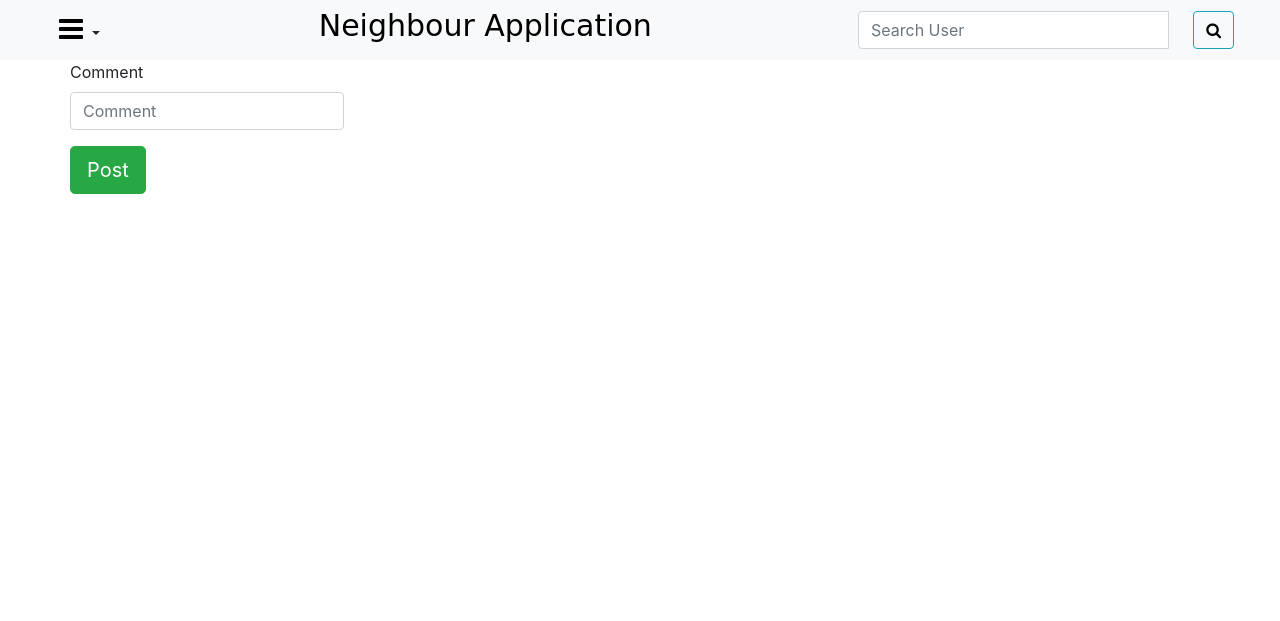
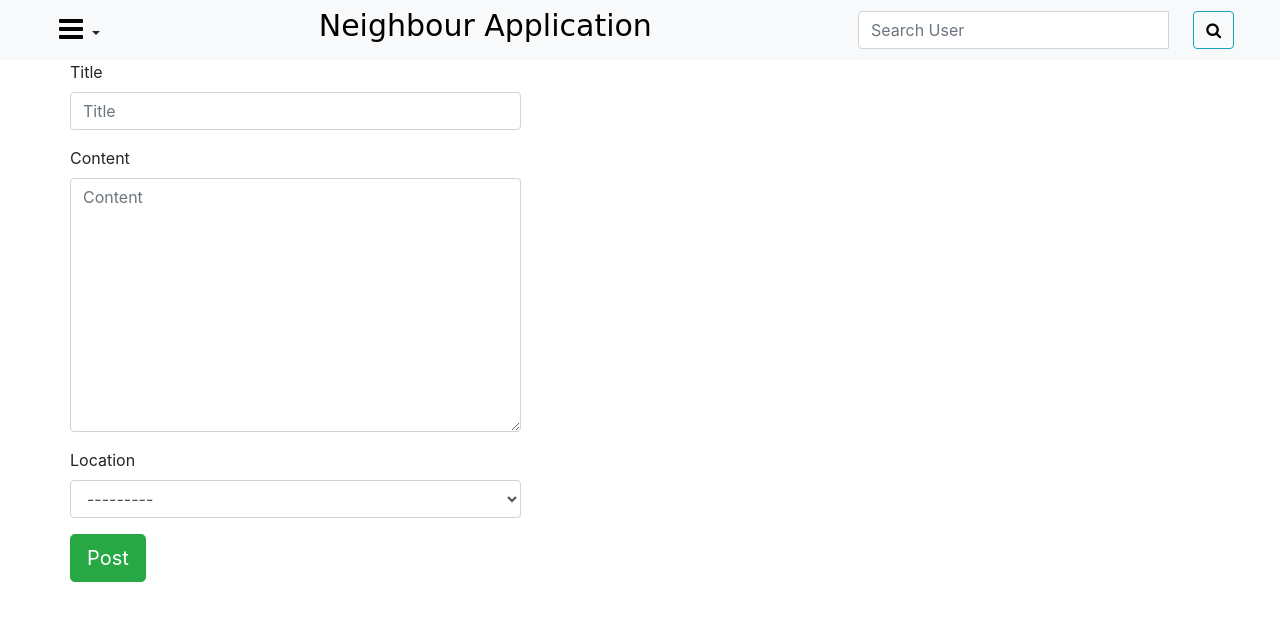
Before and after one commit to dukundejeanne/neighbourhood_django, a Django app: page /comment/1/ in a window 1280 px wide. Shown: the top 621 px of the page. Run offline with Django 3.2, Linux system fonts and the light colour scheme; the visitor is signed in with stand-in values (Sample User, id 1); data that the repository does not hold is empty; some libraries are stand-ins or nearby versions; some web fonts are replaced.

```diff
--- a/neighbourapp/admin.py
+++ b/neighbourapp/admin.py
@@ -2,9 +2,9 @@ from django.contrib import admin
 
 # Register your models here.
 from django.contrib import admin
-from .models import Profile,Comment,Neighbour,Rates
+from .models import Profile,Neighbour,Rates
 
 admin.site.register(Profile)
-admin.site.register(Comment)
+# admin.site.register(Comment)
 admin.site.register(Rates)
 admin.site.register(Neighbour)
--- a/neighbourapp/forms.py
+++ b/neighbourapp/forms.py
@@ -1,4 +1,4 @@
-from .models import Neighbour,Comment,Profile,User,Rates
+from .models import Neighbour,Post,Profile,User,Rates
 from django import forms
 from django.forms import ModelForm,Textarea,IntegerField
 
@@ -10,10 +10,10 @@ class NewNeighbourForm(forms.ModelForm):
         #     'tags': forms.CheckboxSelectMultiple(),
         # }
 
-class CommentForm(forms.ModelForm):
+class PostForm(forms.ModelForm):
     class Meta:
-        model=Comment
-        exclude=['comment_image','posted_by','profile']
+        model=Post
+        exclude=['user','date_posted']
 
 class UpdatebioForm(forms.ModelForm):
     class Meta:
@@ -24,10 +24,10 @@ class VotesForm(forms.ModelForm):
         model=Rates
         fields=('design','usability','content')
 
-class ReviewForm(forms.ModelForm):
-    class Meta:
-        model=Comment
-        fields=('comment',)
+# class ReviewForm(forms.ModelForm):
+#     class Meta:
+#         model=Comment
+#         fields=('comment',)
 
 class NewsLetterForm(forms.Form):
     your_name=forms.CharField(label='First Name', max_length=40)
--- a/neighbourapp/models.py
+++ b/neighbourapp/models.py
@@ -4,16 +4,6 @@ from tinymce.models import HTMLField
 from django.core.validators import MaxValueValidator
 # Create your models here.
 class Neighbour(models.Model):
-    # title=models.CharField(max_length=30)
-    # description=models.TextField(max_length=300)
-    # image=models.ImageField(upload_to='images_galleries/')
-    # user=models.ForeignKey(User,on_delete=models.CASCADE, blank=True,related_name="images")
-    # # comments=models.TextField(blank=True)
-    # post = HTMLField(null=True)
-    # # comments=models.ForeignKey(Comment)
-    # likes=models.IntegerField(default=0)
-    # link=models.TextField(max_length=130)
-    # pub_date=models.DateTimeField(auto_now_add=True,null=True)
     name=models.CharField(max_length=30)
     location=models.TextField(max_length=300)
     image=models.ImageField(upload_to='images_galleries/')
@@ -45,7 +35,9 @@ class Profile(models.Model):
     user=models.OneToOneField(User, on_delete=models.CASCADE,blank=True,related_name="profile")
     name=models.CharField(max_length=200,null=True,default="bio")
     email=models.EmailField(max_length=200,null=True)
-    neighborhood=models.ForeignKey(Neighbour,null=True)
+
+    location=models.CharField(max_length=100,null=True)
+    neighborhood=models.ForeignKey(Neighbour, on_delete=models.CASCADE,null=True)
     def save_prof(self):
         self.save()
 
@@ -65,19 +57,6 @@ class Profile(models.Model):
     def __str__(self):
         return self.user.username
 
-class Comment(models.Model):
-    posted_by=models.ForeignKey(Profile, on_delete=models.CASCADE,null=True)
-    # comment_image=models.ForeignKey(Project,on_delete=models.CASCADE,null=True)
-    comment=models.CharField(max_length=20,null=True)
-
-    def save_com(self):
-        self.save()
-
-    def get_comment(self,id):
-        comments=Comment.objects.filter(image_id=id)
-        return comments
-    def __str__(self):
-        return self.posted_by
 
 class NewsLetterRecients(models.Model):
     name=models.CharField(max_length=30)
--- a/neighbourapp/templates/comment_form.html
+++ b/neighbourapp/templates/comment_form.html
@@ -19,7 +19,7 @@
      <div class="row">
 
 
-  <form  action="{%url 'comment' image_id%}" method="post" enctype="multipart/form-data">
+  <form  action="{%url 'post' image_id%}" method="post" enctype="multipart/form-data">
     {%csrf_token%}
 
     {% bootstrap_form form%}
--- a/neighbourapp/templates/index.html
+++ b/neighbourapp/templates/index.html
@@ -54,10 +54,7 @@
 
 
 
-  {% for com in image.comment_set.all %}
-  <p>{{com.comment}}</p>
-  {% endfor %}
-  <p><a href="{% url 'comment' image.id %}"><i class=""" style="color: black;"></i></a>add comment...</p>
+
 
 </div>
 </div>
--- a/neighbourapp/templates/profilemy.html
+++ b/neighbourapp/templates/profilemy.html
@@ -14,6 +14,7 @@
   <h3 class="account-heading ml-4">{{user.username}}</h3>
   <button class="btn btn-outline-primary"><a href="{% url 'profile_edit' %}">Edit Profile</a></button><a href="{% url 'homePage' %}" ><i class="fa fa-sun-o" style="font-size: 28px;color: black;"></i></a>
 </div>
+<button class="btn btn-outline-info"><a href="">Add Business</a></button><a href="{% url 'homePage' %}" ><i class="fa fa-sun-o" style="font-size: 28px;color: black;"></i></a>
 
   <p class="text-secondary ml-4">Email:{{user.email}}</p>
   <p class="text-secondary ml-4">Bio:{{user.profile.bio}}</p>
--- a/neighbourapp/urls.py
+++ b/neighbourapp/urls.py
@@ -9,7 +9,7 @@ urlpatterns=[
     url(r'^new/image$',views.new_image,name = 'new_image'),
     url(r'^edit/profile$',  views.profile_edit,name='profile_edit'),
     url(r'^myprofile/$',  views.profilemy,name='profilemy'),
-    url(r'^comment/(\d+)/$', views.add_comment, name='comment'),
+    url(r'^comment/(\d+)/$', views.add_post, name='post'),
     url(r'^likes/(?P<id>\d+)',views.likes,name="like"),
     url(r'^search/$',  views.search_results,name='search_results'),
     url(r'^projects/(\d+)',views.projects,name='projects'),
--- a/neighbourapp/views.py
+++ b/neighbourapp/views.py
@@ -1,10 +1,10 @@
 from django.shortcuts import render,redirect,get_object_or_404
-from .models import Neighbour,Profile,Comment,Rates
+from .models import Neighbour,Profile,Rates
 from django.http import HttpResponse,Http404,HttpResponseRedirect
 from django.contrib.auth.decorators import login_required
 from django.core.urlresolvers import reverse
 from django.contrib.auth.models import User
-from .forms import NewNeighbourForm,UpdatebioForm,CommentForm,VotesForm
+from .forms import NewNeighbourForm,UpdatebioForm,PostForm,VotesForm
 from .email import send_welcome_email
 from .forms import NewsLetterForm
 # from rest_framework.response import Response
@@ -23,7 +23,7 @@ def home_images(request):
     pictures=Neighbour.objects.all()
     current_user=request.user
     myprof=Profile.objects.filter(id=current_user.id).first()
-    comment=Comment.objects.filter(id=current_user.id).first()
+    # comment=Comment.objects.filter(id=current_user.id).first()
     form=NewsLetterForm()
     # if request.method== 'POST':
     #     form=NewsLetterForm(request.POST or None)
@@ -34,7 +34,7 @@ def home_images(request):
     #         recipient.save()
     #         send_welcome_email(name,email)
     #         HttpResponseRedirect('home_images')
-    return render(request,'index.html',{"pictures":pictures,'letterForm':form,"comment":comment,"myprof":myprof})
+    return render(request,'index.html',{"pictures":pictures,'letterForm':form,"myprof":myprof})
 
 @login_required(login_url='/accounts/login/')
 def new_image(request):
@@ -56,10 +56,10 @@ def new_image(request):
 @login_required(login_url='/accounts/login/')
 def profilemy(request,username=None):
     current_user=request.user
-    pictures=Neighbour.objects.filter(user=current_user)
+    pictures=Neighbour.objects.filter(name=current_user)
     if not username:
         username=request.user.username
-        images=Neighbour.objects.filter(title=username)
+        images=Neighbour.objects.filter(name=username)
         # proc_img=Profile.objects.filter(user=current_user).first()
     return render(request,'profilemy.html',locals(),{"pictures":pictures})
 
@@ -83,20 +83,20 @@ def user_list(request):
     return render(request,'user_list.html',context)
 
 @login_required(login_url='/accounts/login/')
-def add_comment(request,image_id):
+def add_post(request,image_id):
     current_user=request.user
     image_item=Neighbour.objects.filter(id=image_id).first()
-    prof=Profile.objects.filter(user=current_user.id).first()
+    # prof=Profile.objects.filter(user=current_user.id).first()
     if request.method=='POST':
-        form=CommentForm(request.POST,request.FILES)
+        form=PostForm(request.POST,request.FILES)
         if form.is_valid():
-            comment=form.save(commit=False)
-            comment.posted_by=prof
+            postform.save(commit=False)
+            comment.title=prof
             comment.comment_image=image_item
             comment.save()
             return redirect('homePage')
     else:
-        form=CommentForm()
+        form=PostForm()
     return render(request,'comment_form.html',{"form":form,"image_id":image_id})
 
 def search_results(request):
```
Also changed, not shown: media/picture/images_6.jpeg (added), neighbourapp/migrations/0005_auto_20191101_0848.py (added).
